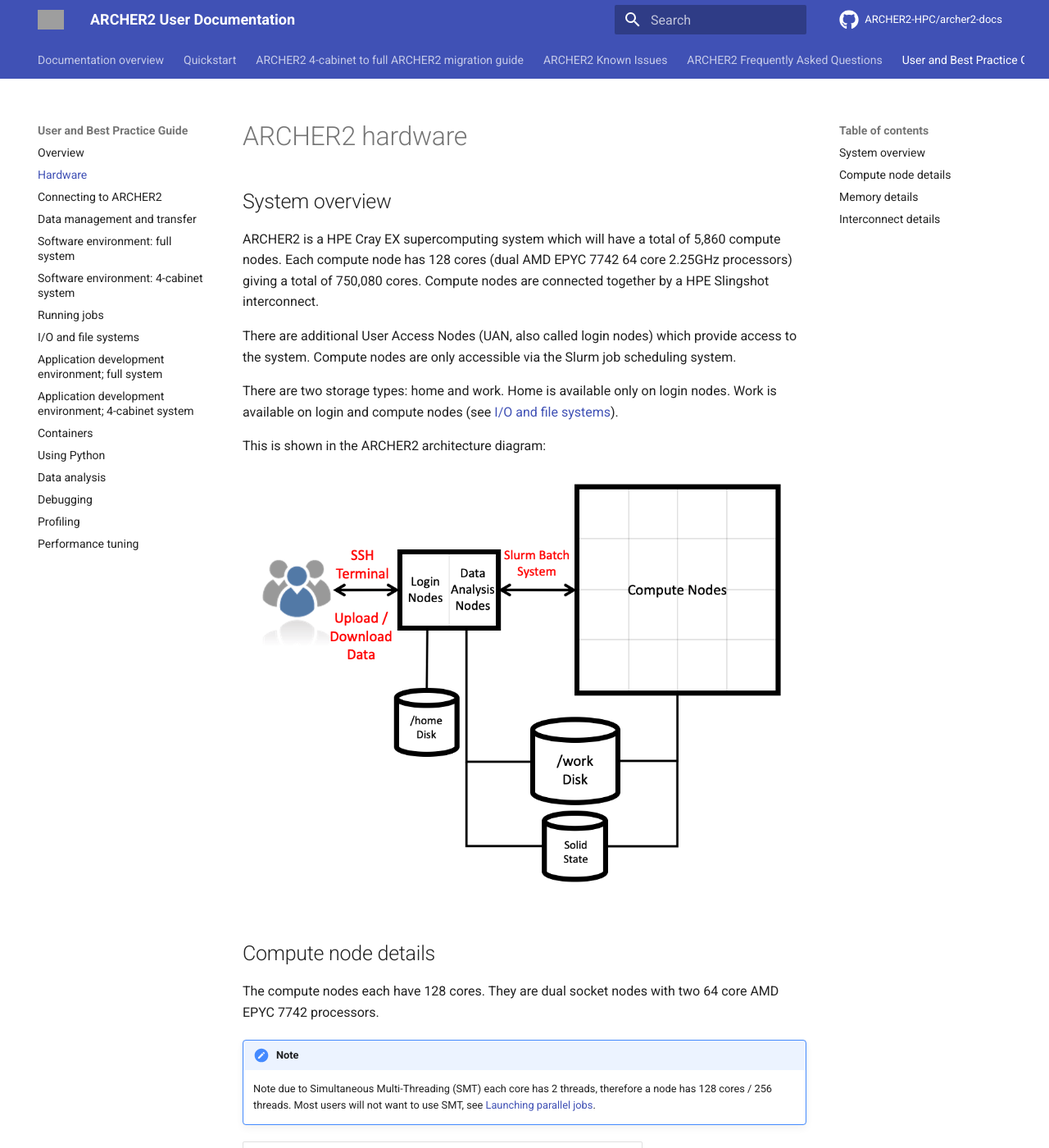
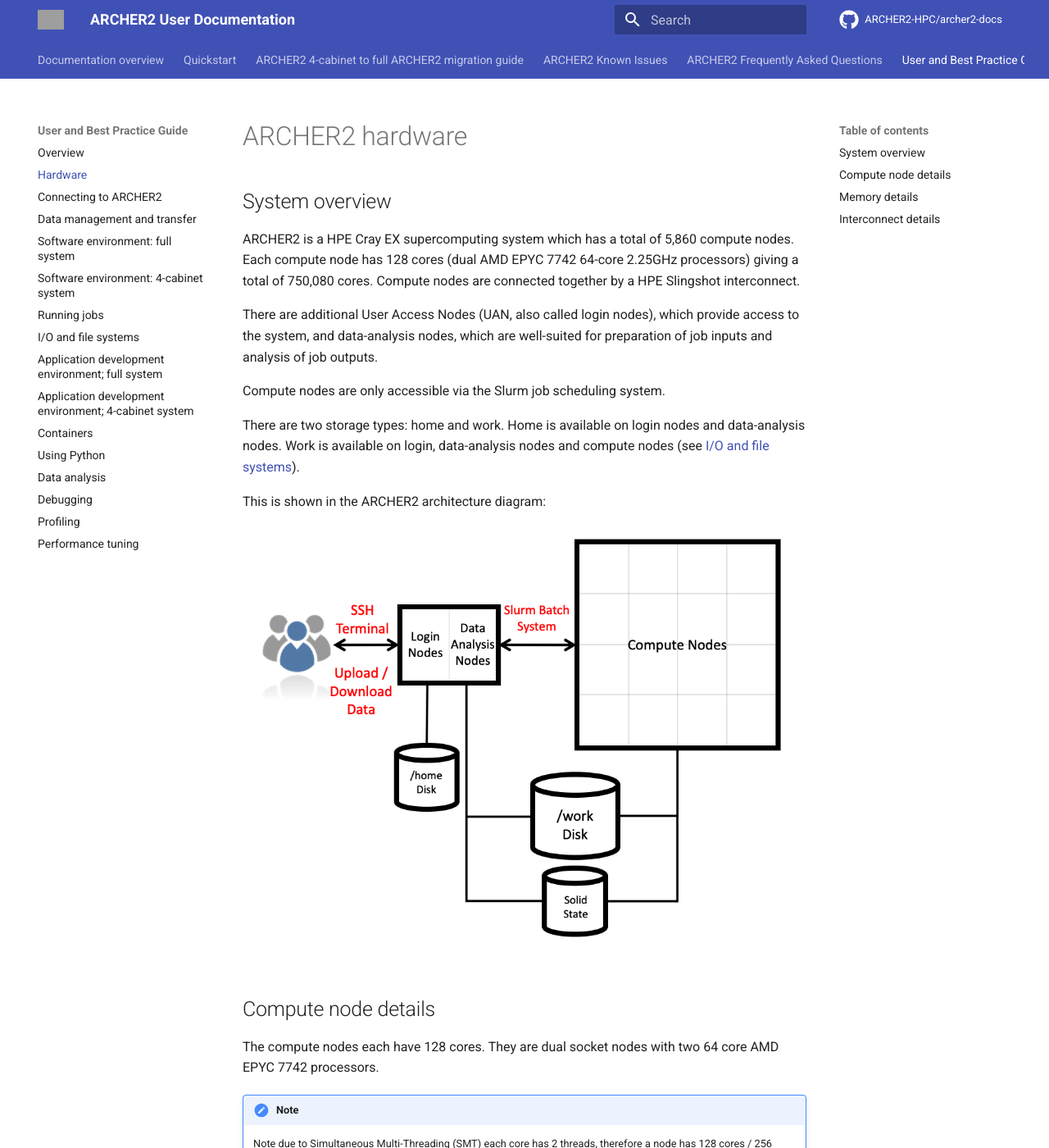
Before and after one commit to ARCHER2-HPC/archer2-docs, an MkDocs documentation site: the page built from docs/user-guide/hardware.md, in a window 1280 px wide and 1400 px high. Shown: the whole window at 82% size. Built offline with MkDocs 1.6.1 and Material for MkDocs 9.7.7, drawn with Linux system fonts in a browser that asks for light colours; comment, search, counter and statistics services are not loaded; some of the changed text lies outside the part shown; grey boxes are pictures that could not be loaded.

Commit message:
Added brief info on data-analysis nodes

```diff
--- a/docs/user-guide/hardware.md
+++ b/docs/user-guide/hardware.md
@@ -2,11 +2,13 @@
 
 ## System overview
 
-ARCHER2 is a HPE Cray EX supercomputing system which will have a total of 5,860 compute nodes. Each compute node has 128 cores (dual AMD EPYC 7742 64 core 2.25GHz processors) giving a total of 750,080 cores. Compute nodes are connected together by a HPE Slingshot interconnect.
+ARCHER2 is a HPE Cray EX supercomputing system which has a total of 5,860 compute nodes. Each compute node has 128 cores (dual AMD EPYC 7742 64-core 2.25GHz processors) giving a total of 750,080 cores. Compute nodes are connected together by a HPE Slingshot interconnect.
 
-There are additional User Access Nodes (UAN, also called login nodes) which provide access to the system. Compute nodes are only accessible via the Slurm job scheduling system.
+There are additional User Access Nodes (UAN, also called login nodes), which provide access to the system, and data-analysis nodes, which are well-suited for preparation of job inputs and analysis of job outputs.
 
-There are two storage types: home and work. Home is available only on login nodes. Work is available on login and compute nodes (see [I/O and file systems](io.md)).
+Compute nodes are only accessible via the Slurm job scheduling system.
+
+There are two storage types: home and work. Home is available on login nodes and data-analysis nodes. Work is available on login, data-analysis nodes and compute nodes (see [I/O and file systems](io.md)).
 
 This is shown in the ARCHER2 architecture diagram:
 ![ACRHER2 architecture](../images/archer2_architecture.png)
```
Also changed, not shown: other parts of docs/user-guide/hardware.md (+2 -2 lines).
